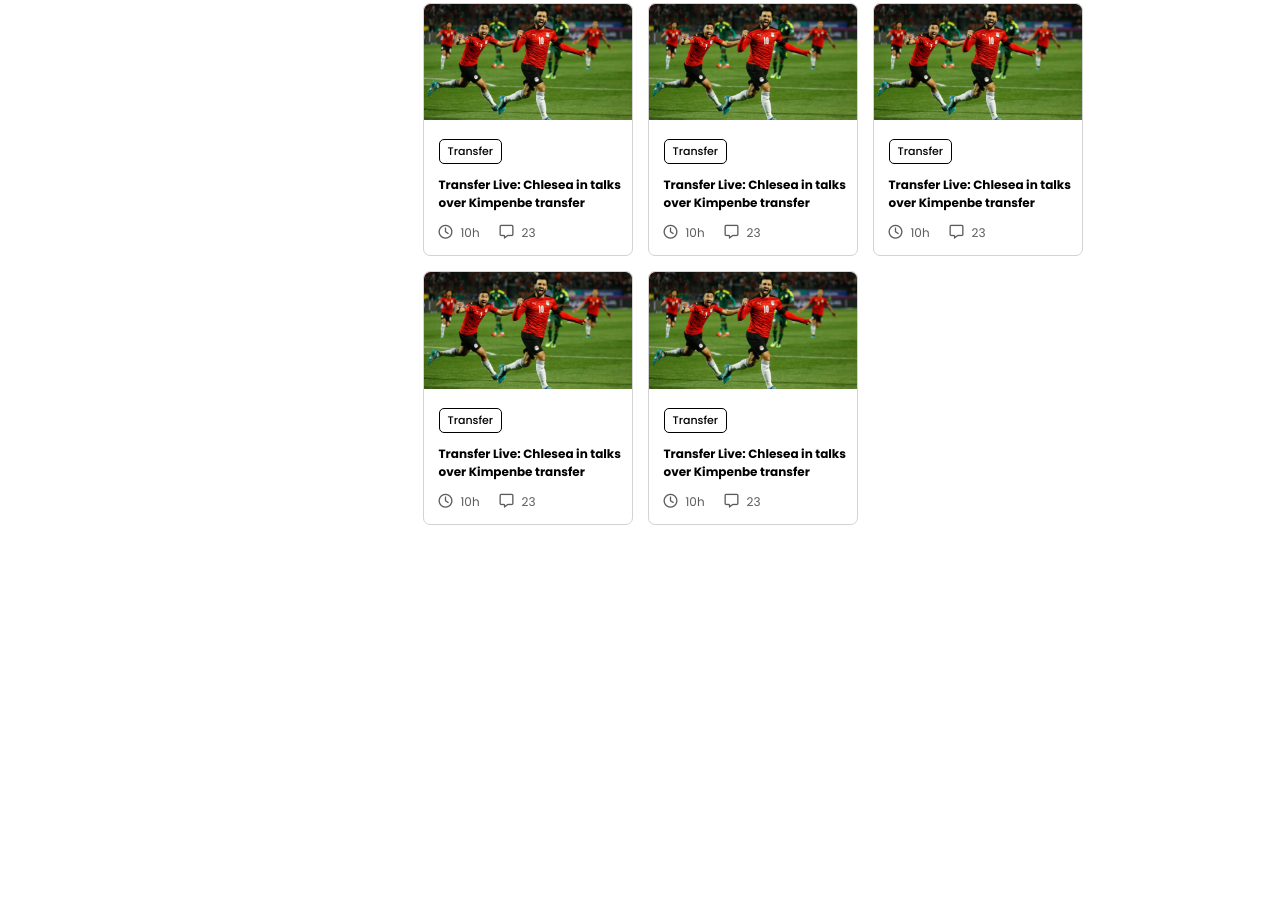
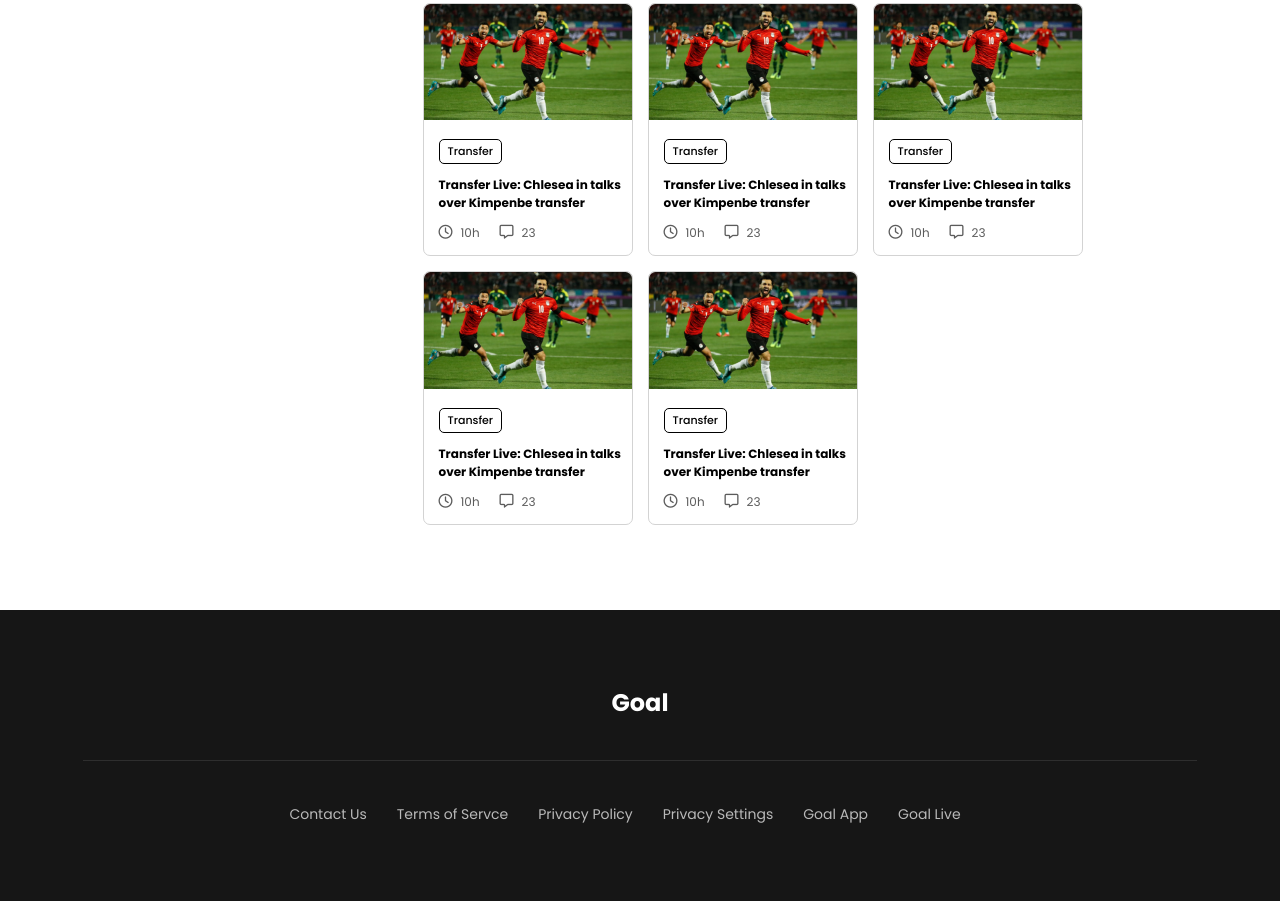
Before and after one commit to sizan-12/World-Cup-Assignment, a plain HTML site: page index.html in a window 1280 px wide. Shown: the part 821-1722 px from the top of the page. Before the commit the page ends 1431 px from the top, so only its background shows below. Drawn offline with Linux system fonts and the light colour scheme.

Commit message:
footer area

```diff
--- a/index.html
+++ b/index.html
@@ -150,5 +150,34 @@
             </div>
         </section>
     </main>
+    <div class="view-all-button">
+        <a href="">View All</a>
+    </div>
+    <footer class="footer-container">
+        <div class="footer-content">
+            <h2>Goal</h2>
+        </div>
+        <hr>
+        <div class="footer-nav">
+            <div class="pages">
+                <a href="">Contact Us</a>
+            </div>
+            <div class="pages">
+                <a href="">Terms of Servce</a>
+            </div>
+            <div class="pages">
+                <a href="">Privacy Policy</a>
+            </div>
+            <div class="pages">
+                <a href="">Privacy Settings</a>
+            </div>
+            <div class="pages">
+                <a href="">Goal App</a>
+            </div>
+            <div class="pages">
+                <a href="">Goal Live</a>
+            </div>
+        </div>
+    </footer>
 </body>
 </html>
--- a/style.css
+++ b/style.css
@@ -136,3 +136,50 @@ main {
     margin-right: 20px;
     color: rgba(22, 22, 22, 0.7);
 }
+.view-all-button {
+    display: flex;
+    justify-content: center;
+    margin-bottom: 15px;
+    display: none;
+}
+.view-all-button a {
+    text-decoration: none;
+    color: #fff;
+    background-color: #DD0000;
+    padding: 8px 25px;
+    border-radius: 5px;
+}
+/* ----------------
+    Footer Styles
+-----------------*/
+.footer-container {
+    background: #161616;
+    /* height: 300px; */
+    overflow: hidden;
+}
+.footer-content {
+    color: #fff;
+    font-weight: 600;
+    display: flex;
+    justify-content: center;
+    margin-top: 75px;
+}
+hr {
+     border-style: none;
+     border-bottom: 1px solid rgba(255, 255, 255, 0.1);
+     width: 87%;
+     margin: 40px auto 40px;
+}
+.footer-nav .pages a {
+    text-decoration: none;
+    color: #B9B9B9;
+    font-size: 14px;
+}
+.pages {
+    margin-right: 30px;
+}
+.footer-nav {
+    display: flex;
+    justify-content: center;
+    margin-bottom: 75px;
+}
```
